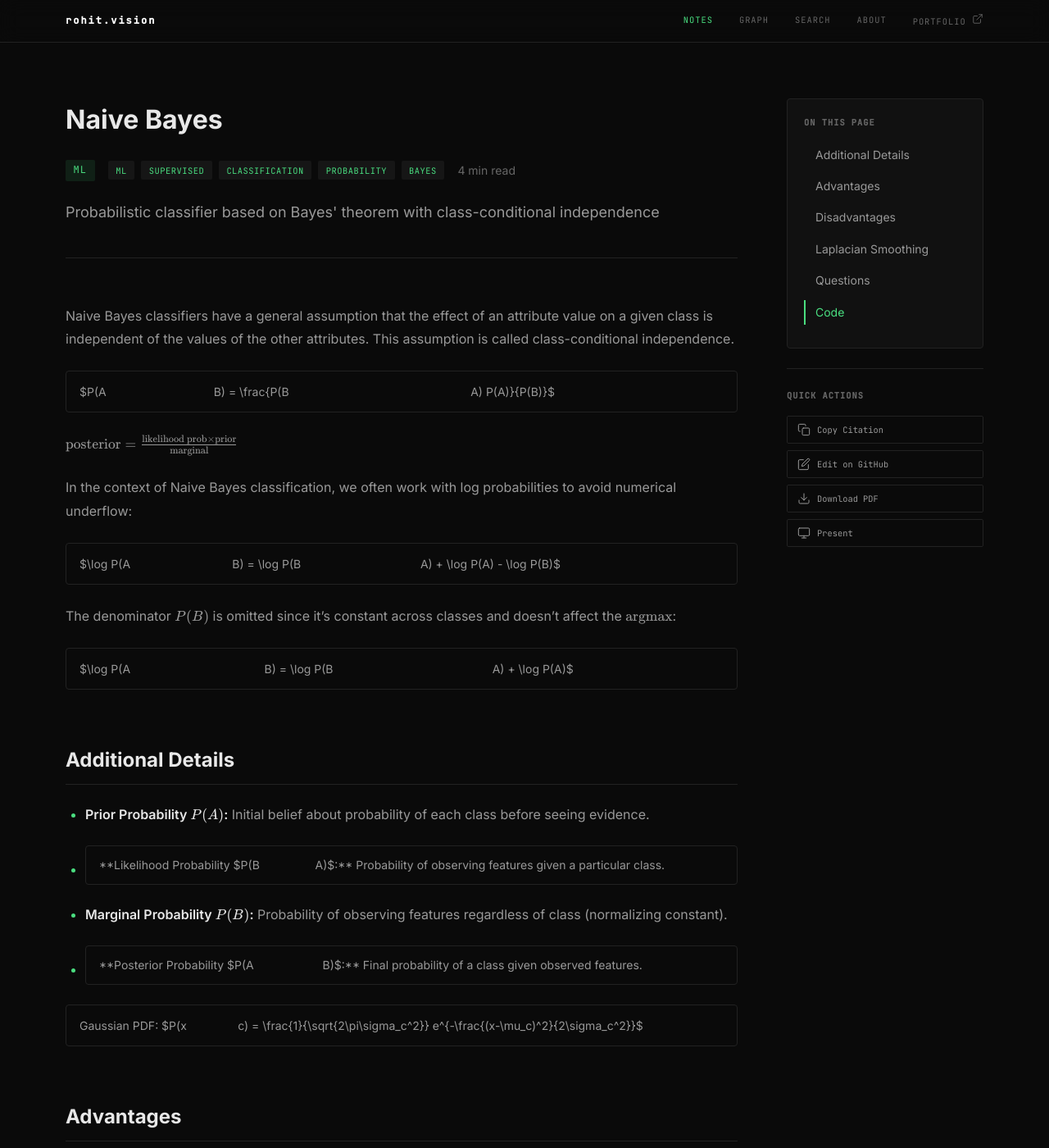
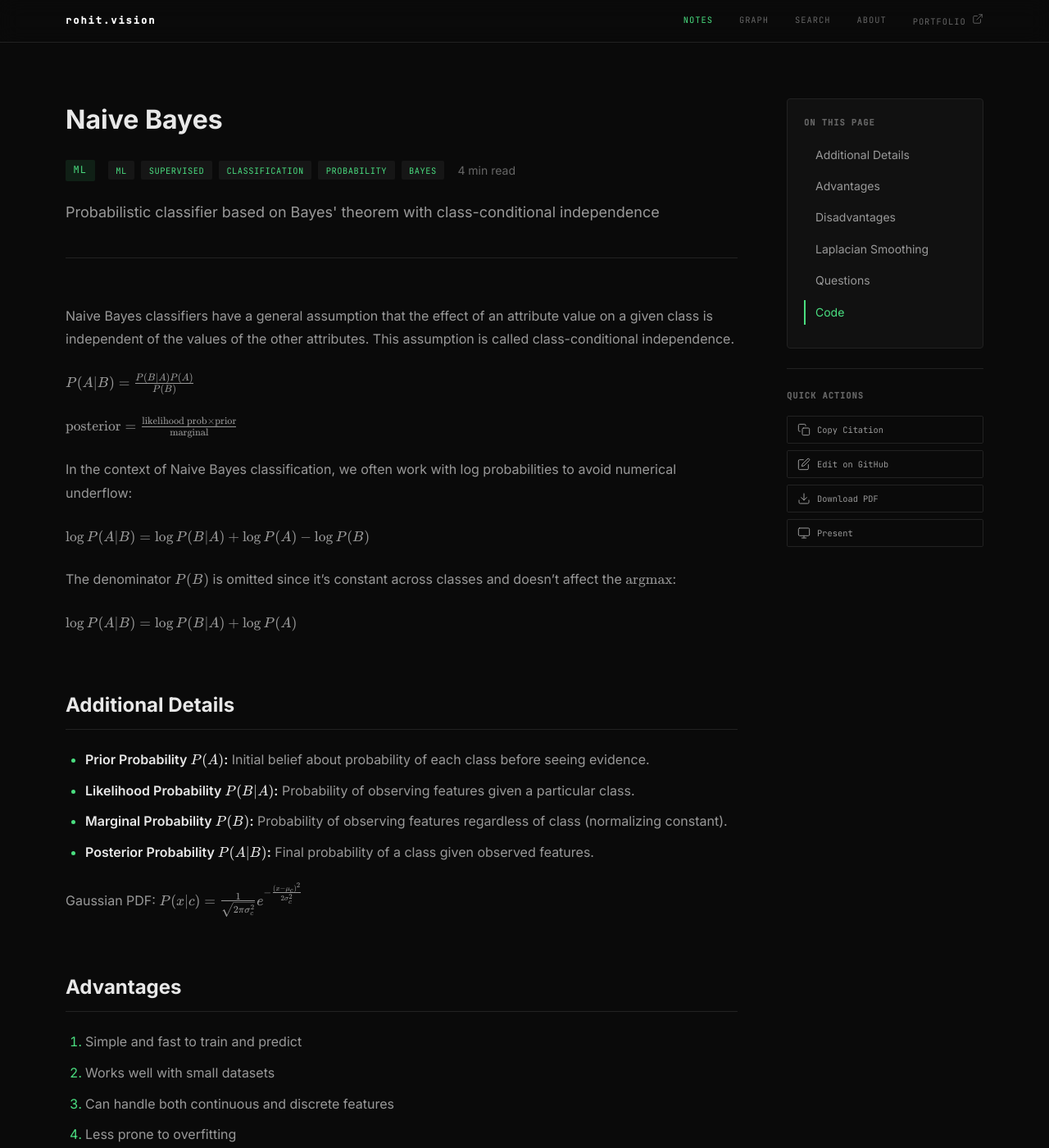
Before and after one commit to rokmr/blogs, a Jekyll site: the page built from _notes/ml/supervised/naive-bayes.md, in a window 1280 px wide and 1400 px high. Shown: the whole window at 82% size. Built offline with Jekyll 4.4.1, drawn with Linux system fonts in a browser that asks for light colours; nearby versions of some CDN libraries; some of the changed text lies outside the part shown.

Commit message:
fix: correct notation for conditional probabilities in Decision Tree and Naive Bayes sections

```diff
--- a/_notes/ml/supervised/naive-bayes.md
+++ b/_notes/ml/supervised/naive-bayes.md
@@ -8,25 +8,25 @@ tags: [ml, supervised, classification, probability, bayes]
 
 Naive Bayes classifiers have a general assumption that the effect of an attribute value on a given class is independent of the values of the other attributes. This assumption is called class-conditional independence.
 
-$P(A|B) = \frac{P(B|A) P(A)}{P(B)}$
+$P(A\|B) = \frac{P(B\|A) P(A)}{P(B)}$
 
 $\text{posterior} = \frac{\text{likelihood prob} \times \text{prior}}{\text{marginal}}$
 
 In the context of Naive Bayes classification, we often work with log probabilities to avoid numerical underflow:
 
-$\log P(A|B) = \log P(B|A) + \log P(A) - \log P(B)$
+$\log P(A\|B) = \log P(B\|A) + \log P(A) - \log P(B)$
 
 The denominator $P(B)$ is omitted since it's constant across classes and doesn't affect the $\text{argmax}$:
 
-$\log P(A|B) = \log P(B|A) + \log P(A)$
+$\log P(A\|B) = \log P(B\|A) + \log P(A)$
 
 ## Additional Details
 - **Prior Probability $P(A)$:** Initial belief about probability of each class before seeing evidence.
-- **Likelihood Probability $P(B|A)$:** Probability of observing features given a particular class.
+- **Likelihood Probability $P(B\|A)$:** Probability of observing features given a particular class.
 - **Marginal Probability $P(B)$:** Probability of observing features regardless of class (normalizing constant).
-- **Posterior Probability $P(A|B)$:** Final probability of a class given observed features.
+- **Posterior Probability $P(A\|B)$:** Final probability of a class given observed features.
 
-Gaussian PDF: $P(x|c) = \frac{1}{\sqrt{2\pi\sigma_c^2}} e^{-\frac{(x-\mu_c)^2}{2\sigma_c^2}}$
+Gaussian PDF: $P(x\|c) = \frac{1}{\sqrt{2\pi\sigma_c^2}} e^{-\frac{(x-\mu_c)^2}{2\sigma_c^2}}$
 
 ## Advantages
 1. Simple and fast to train and predict
@@ -44,13 +44,13 @@ Gaussian PDF: $P(x|c) = \frac{1}{\sqrt{2\pi\sigma_c^2}} e^{-\frac{(x-\mu_c)^2}{2
 
 Handles zero probability problems. For a feature value x and class c:
 
-$P(x|c) = \frac{count(x,c) + \alpha}{count(c) + \alpha|V|}$
+$P(x\|c) = \frac{count(x,c) + \alpha}{count(c) + \alpha\|V\|}$
 
-Where $\alpha$ is the smoothing parameter (typically 1) and $|V|$ is the vocabulary size.
+Where $\alpha$ is the smoothing parameter (typically 1) and $\|V\|$ is the vocabulary size.
 
 ## Questions
 
-**Why Naive Bayes is called Naive?** Simplified assumption that all features are independent: $P(y|x_1,...,x_n) = \frac{P(y) \prod_{i=1}^{n} P(x_i|y)}{P(X)}$
+**Why Naive Bayes is called Naive?** Simplified assumption that all features are independent: $P(y\|x_1,...,x_n) = \frac{P(y) \prod_{i=1}^{n} P(x_i\|y)}{P(X)}$
 
 ## Code
 
```
Also changed, not shown: _notes/ml/supervised/decision-tree.md (+1 -1 lines).
